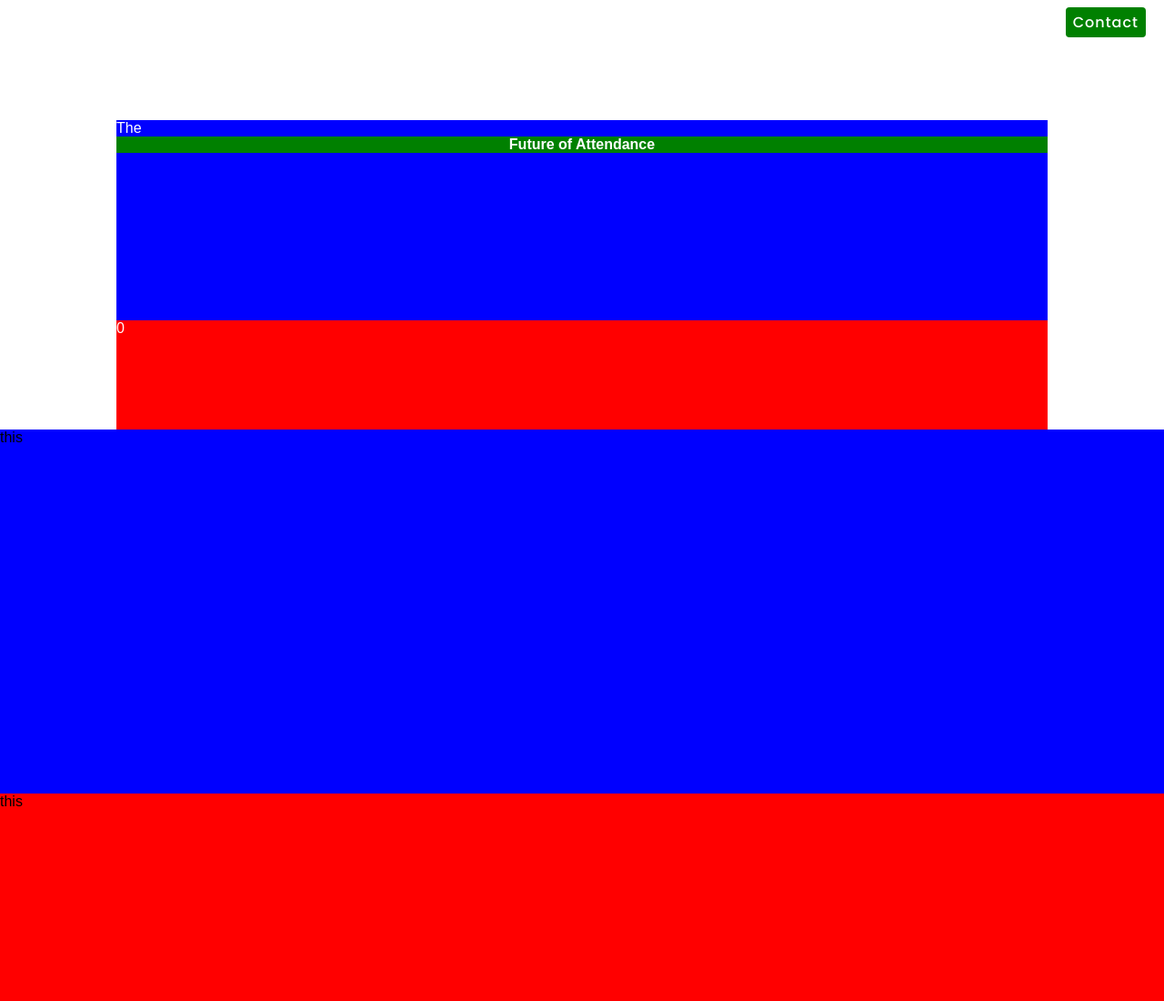
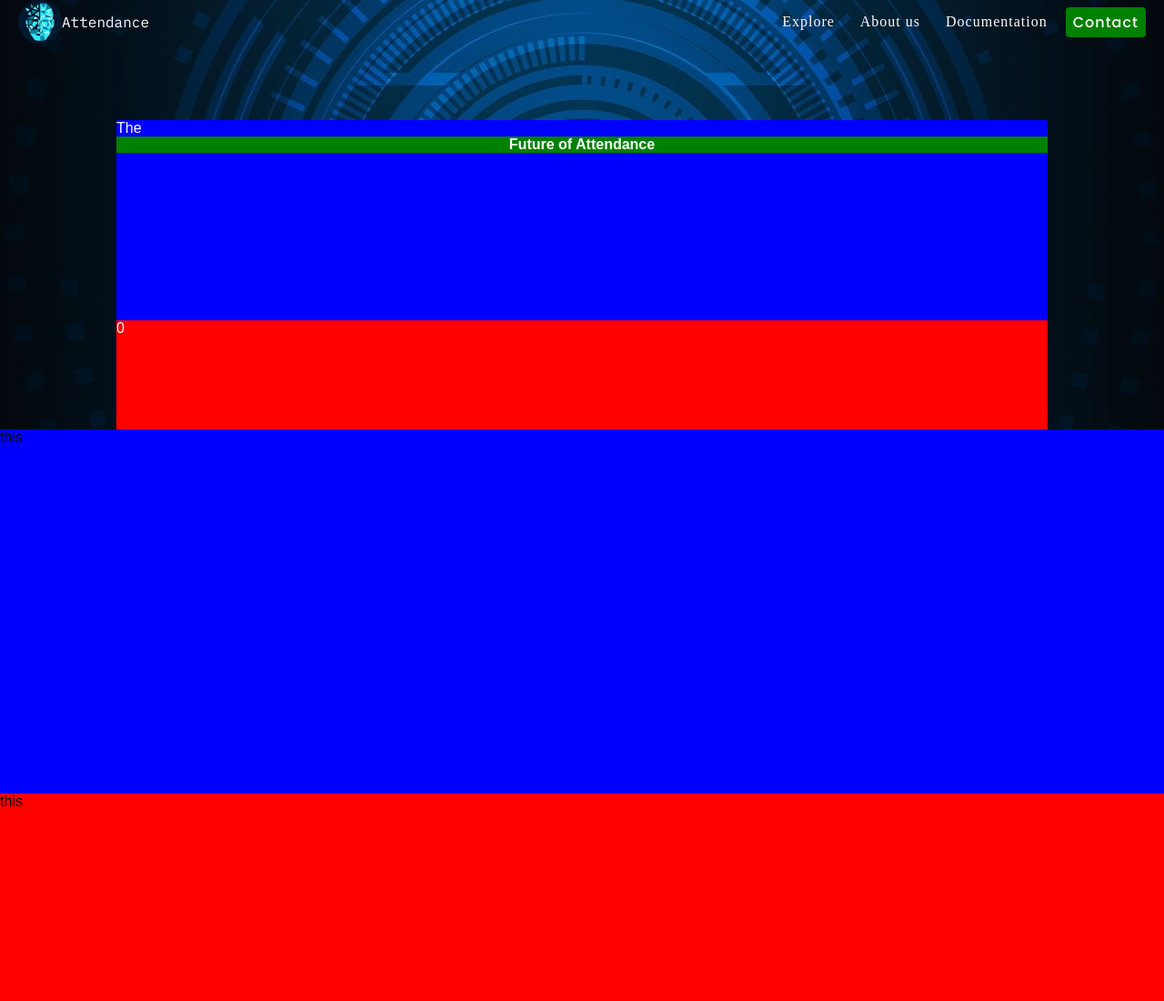
Before and after one commit to Vikashartist/test, a plain HTML site: page index.html in a window 1280 px wide. Shown: the top 1100 px of the page at 91% size. Drawn offline with Linux system fonts and the light colour scheme; the site is published under a folder, as on GitHub Pages, so addresses that start at the root find nothing; a web font is replaced by a local one.

Commit message:
Update index.html

```diff
--- a/index.html
+++ b/index.html
@@ -42,7 +42,7 @@
       box-sizing:border-box;
     }
     .main{
-      background-image:url("/cyber-security-3374252_1280.jpg");
+      background-image:url("cyber-security-3374252_1280.jpg");
       width:100%;
       height:520px;
       background-position:center;
@@ -122,7 +122,7 @@
      width:48px;
      height:48px;
      border-radius:50%;
-     background-image:url("/final.jpeg");
+     background-image:url("final.jpeg");
      background-size:cover;
    }
    .lgtxt{
```
